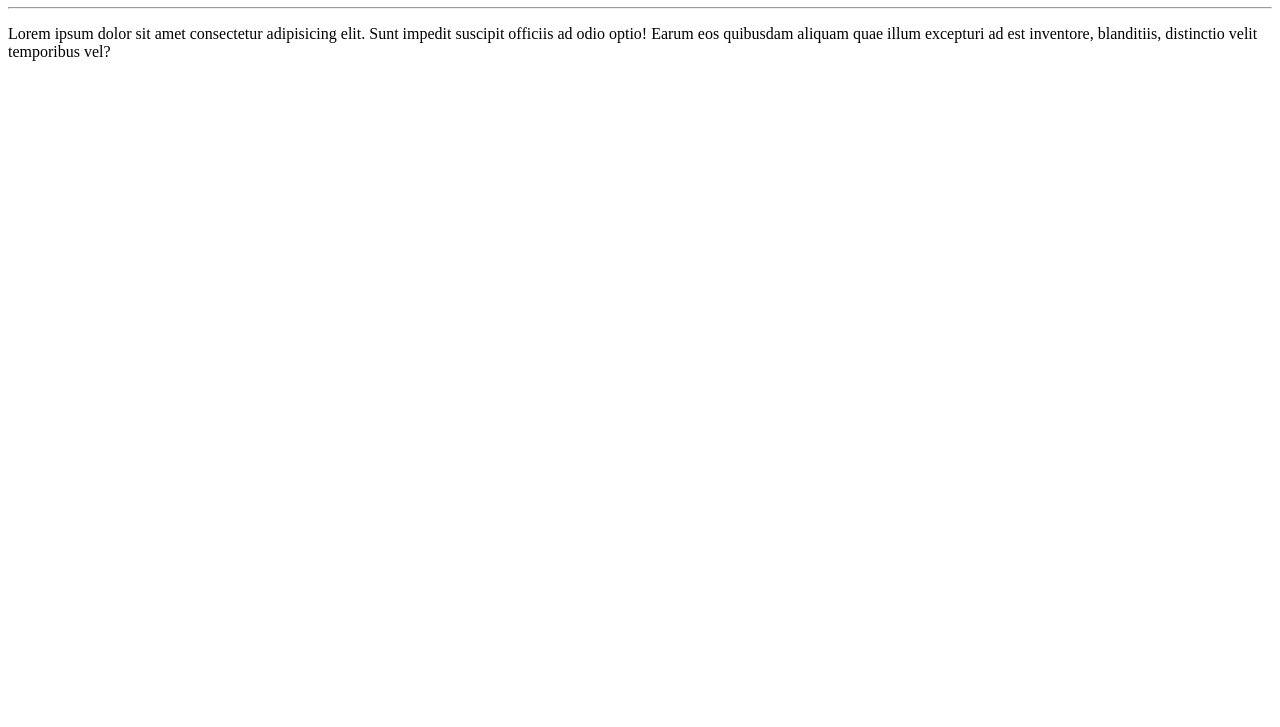
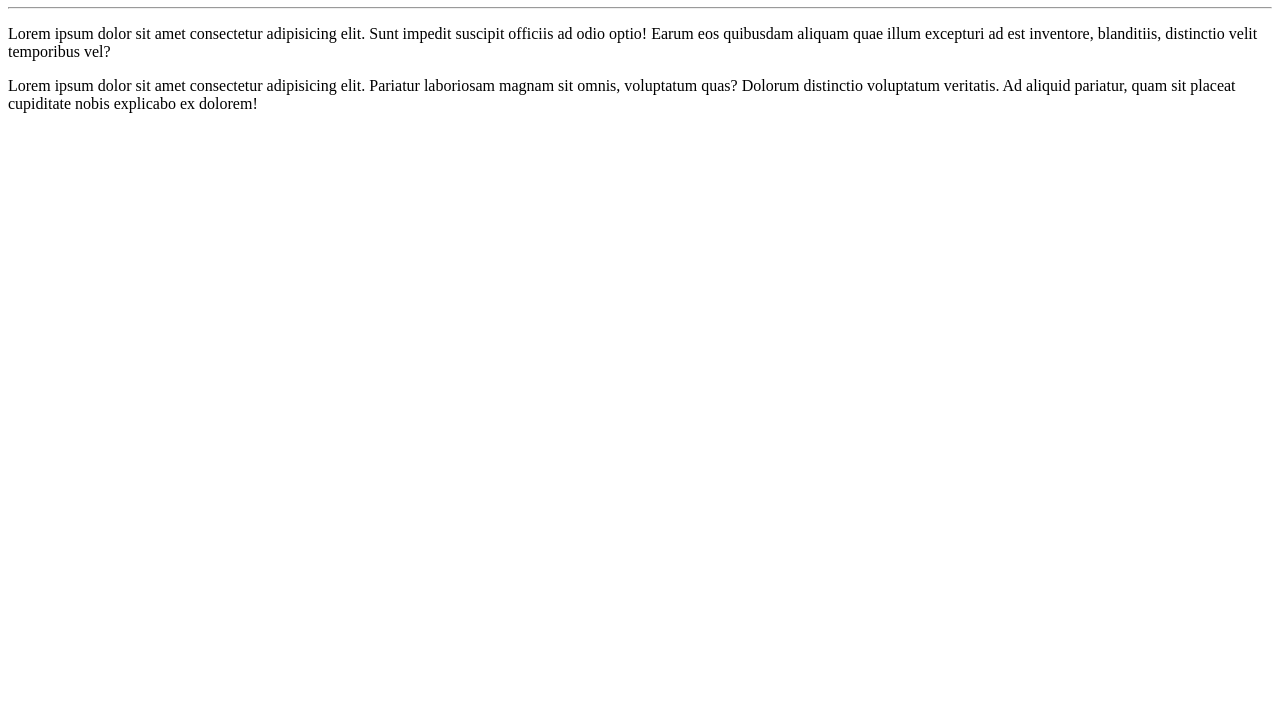
Before and after one commit to RICHARDISON-REIS/Ola-Mundo, a plain HTML site: page site-exemplo/index.html in a window 1280 px wide. Shown: the part 73-800 px from the top of the page. Drawn offline with Linux system fonts and the light colour scheme.

Commit message:
adicionei a linha excluída novamente.

```diff
--- a/site-exemplo/index.html
+++ b/site-exemplo/index.html
@@ -10,6 +10,6 @@
     <h1>Olá, Mundo!</h1>
     <hr>
     <p>Lorem ipsum dolor sit amet consectetur adipisicing elit. Sunt impedit suscipit officiis ad odio optio! Earum eos quibusdam aliquam quae illum excepturi ad est inventore, blanditiis, distinctio velit temporibus vel?</p>
-
+    <p>Lorem ipsum dolor sit amet consectetur adipisicing elit. Pariatur laboriosam magnam sit omnis, voluptatum quas? Dolorum distinctio voluptatum veritatis. Ad aliquid pariatur, quam sit placeat cupiditate nobis explicabo ex dolorem!</p>
 </body>
 </html>
```
